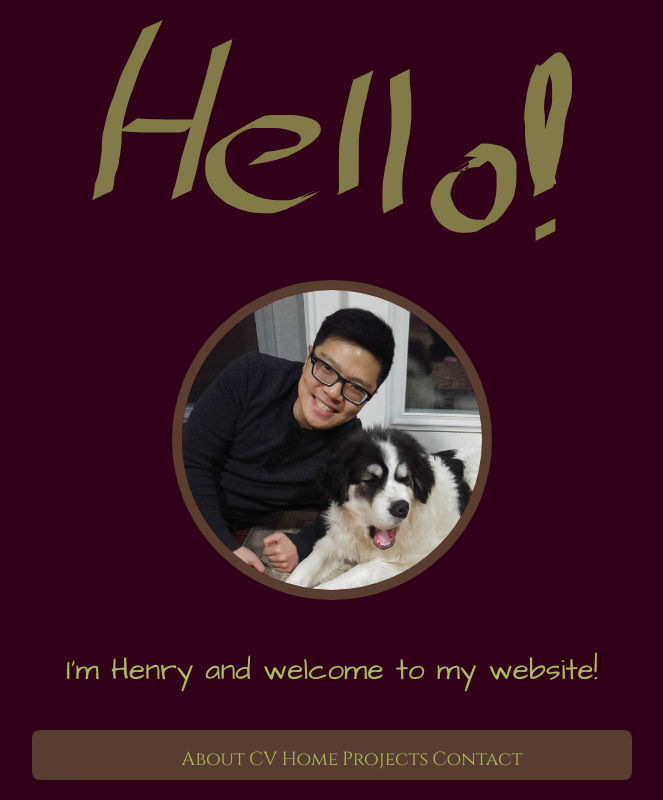
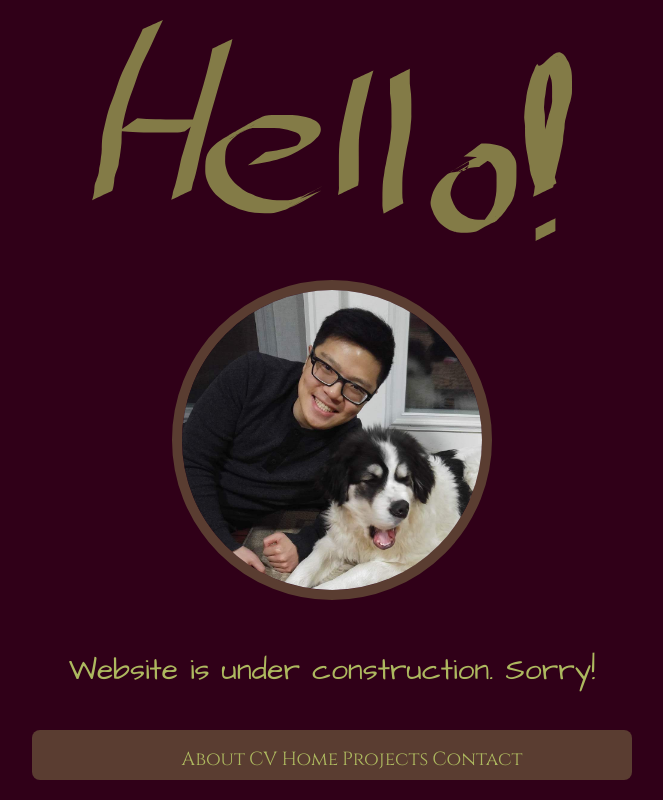
Before and after one commit to henray/henray.github.io, a plain HTML site: page index.html in a window 1280 px wide. Shown: the whole page, without its empty margins (308-971 px from the left). Drawn offline with nearby package versions, Linux system fonts and the light colour scheme; some packages are replaced by stand-ins of ours.

Commit message:
under construction

```diff
--- a/index.html
+++ b/index.html
@@ -14,7 +14,7 @@
         <div class="main noselect">
             <img class="hello" src="images/hello.svg"/>
             <img class="round" src="images/pongo_mad_small.png"/>
-            <div class="greeting">I'm Henry and welcome to my website!</div>
+            <div class="greeting">Website is under construction. Sorry!</div>
             <nav class="banner">
                 <ul>
                     <li>About</li>
```
